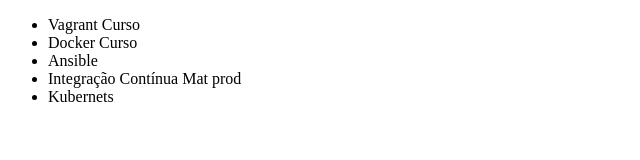
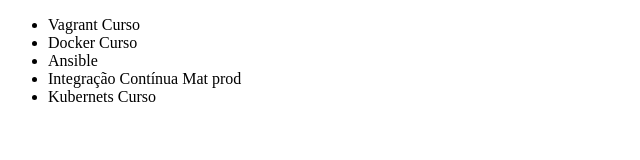
Before and after one commit to vwpinho/Alura-git, a plain HTML site: page index.html in a window 1280 px wide. Shown: the full height of the page, 0-640 px from the left. Drawn offline with Linux system fonts and the light colour scheme.

Commit message:
Corrigindo li kuber

```diff
--- a/index.html
+++ b/index.html
@@ -10,7 +10,7 @@
         <li>Docker Curso</li>
         <li>Ansible</li>
         <li>Integração Contínua Mat prod</li>
-        <li>Kubernets</li>
+        <li>Kubernets Curso</li>
     </ul>
 </body>
 </html>
```
